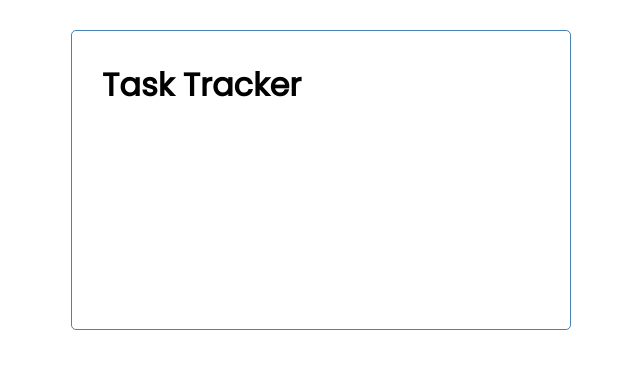
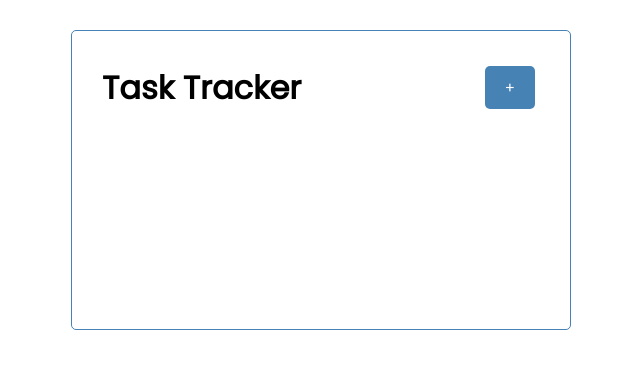
Before and after one commit to Jimfarrugia/react-task-tracker, a React (Create React App) app: page / in a window 1280 px wide. Shown: the top 368 px of the page, without its empty margins (319-959 px from the left). Built offline with nearby package versions, Linux system fonts and the light colour scheme.

Commit message:
create 'add' button component

```diff
--- /dev/null
+++ b/src/components/Button.js
@@ -0,0 +1,29 @@
+import React from 'react';
+import PropTypes from 'prop-types';
+
+const Button = ({ text, color, onClick }) => {
+
+	return (
+		<button
+			className="btn"
+			style={{
+				backgroundColor: color
+			}}
+			onClick={onClick}
+		>
+			{ text }
+		</button>
+	)
+}
+
+Button.defaultProps = {
+	color: 'steelblue'
+}
+
+Button.propTypes = {
+	color: PropTypes.string,
+	text: PropTypes.string,
+	onClick: PropTypes.func,
+}
+
+export default Button
--- a/src/components/Header.js
+++ b/src/components/Header.js
@@ -1,11 +1,17 @@
 import React from 'react';
-import PropTypes from 'prop-types'
+import PropTypes from 'prop-types';
+import Button from './Button';
 
 const Header = ({ title }) => {
+	const onClick = () => {
+		console.log("clicked add")
+	}
+
 	return (
-		<div>
+		<header className="header">
 			<h1>{title}</h1>
-		</div>
+			<Button text="+" color="steelblue" onClick={onClick} />
+		</header>
 	)
 }
 
```
